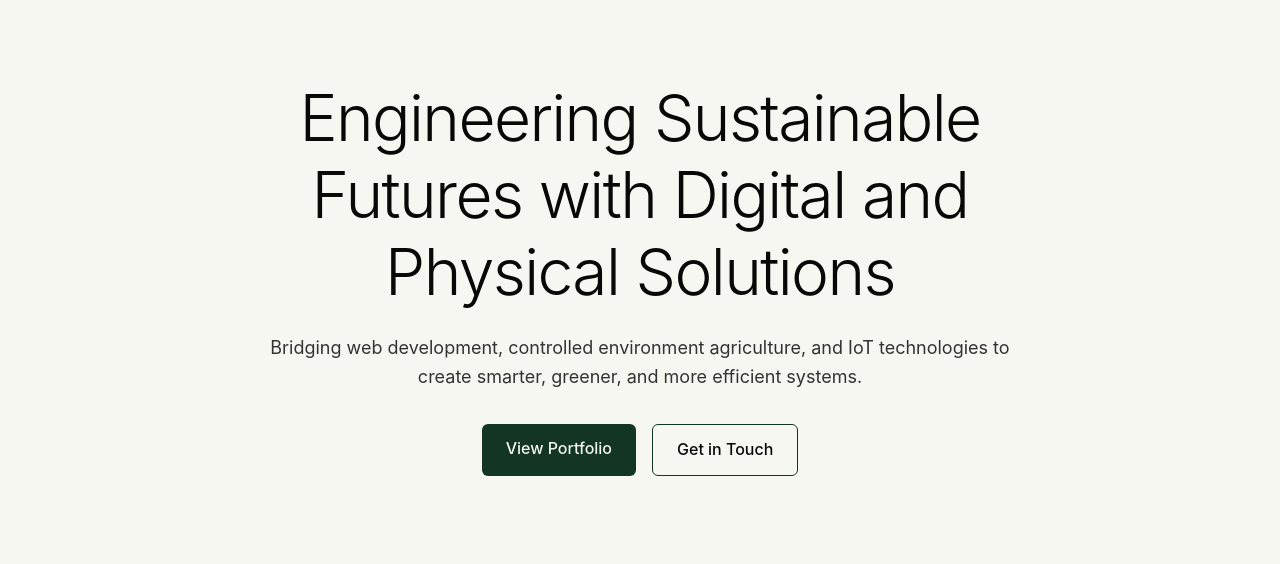
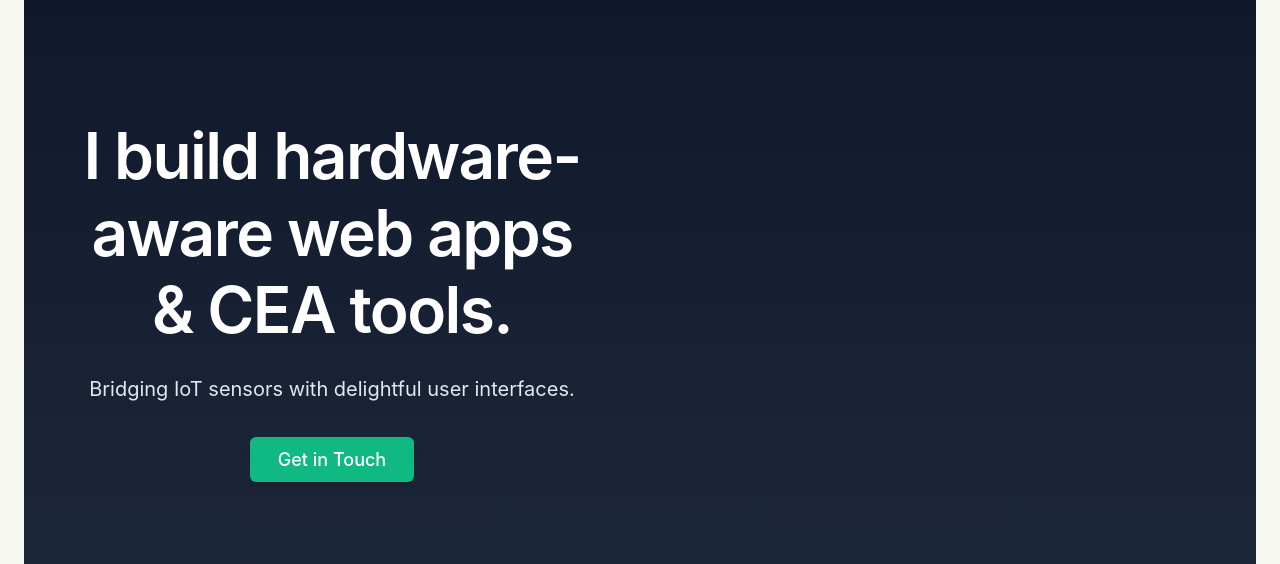
Before and after one commit to alectime/czepbuilds, a React (Vite) app in the folder frontend/: page / in a window 1280 px wide. Shown: the part 164-728 px from the top of the page. Built offline with nearby package versions, Linux system fonts and the light colour scheme.

Commit message:
Refactor hero section to 2-column layout with video

```diff
--- a/frontend/src/components/ParallaxHomePage.tsx
+++ b/frontend/src/components/ParallaxHomePage.tsx
@@ -3,6 +3,8 @@ import '../styles/ParallaxHomePage.css';
 
 // Import the ParallaxTile component
 import ParallaxTile from '../parallax-design/ParallaxTile';
+// Import video asset
+import sporeLinkDemo from '../assets/videos/sporelink-demo.mp4';
 
 const ParallaxHomePage = () => {
   // Updated projects data with real image URLs
@@ -45,6 +47,14 @@ const ParallaxHomePage = () => {
     }
   ];
 
+  // Function to scroll to contact section
+  const scrollToContact = () => {
+    const contactSection = document.getElementById('contact');
+    if (contactSection) {
+      contactSection.scrollIntoView({ behavior: 'smooth' });
+    }
+  };
+
   useEffect(() => {
     // Reveal animations on scroll
     const observerOptions = {
@@ -71,85 +81,141 @@ const ParallaxHomePage = () => {
 
   return (
     <div style={{ minHeight: '100vh', backgroundColor: 'var(--bg-color, #f7f7f2)', transition: 'background-color 0.3s ease' }}>
-      <main style={{ paddingTop: '7rem', paddingBottom: '4rem' }}>
-        {/* Hero Section */}
-        <section style={{ maxWidth: '1200px', margin: '0 auto', padding: '0 1rem', marginBottom: '6rem' }}>
-          <div style={{ maxWidth: '768px', margin: '0 auto', textAlign: 'center' }}>
+      <main style={{ paddingTop: '0', paddingBottom: '4rem' }}>
+        {/* Hero Section - 2-column layout */}
+        <section
+          style={{
+            height: '85vh',
+            background: 'linear-gradient(to bottom, #0f172a, #1e293b)',
+            display: 'flex',
+            alignItems: 'center',
+            padding: '0 1rem'
+          }}
+        >
+          <div
+            style={{
+              maxWidth: '1200px',
+              margin: '0 auto',
+              width: '100%',
+              display: 'flex',
+              flexWrap: 'wrap',
+              alignItems: 'center',
+              justifyContent: 'space-between',
+              gap: '2rem'
+            }}
+          >
+            {/* Left Column */}
+            <div
+              style={{
+                flex: '1',
+                minWidth: '300px',
+                color: 'white',
+                padding: '2rem'
+              }}
+            >
               <h1
                 className="animate-fade-in"
                 style={{
                   fontSize: 'clamp(2.5rem, 5vw, 4rem)',
-                fontWeight: 300,
+                  fontWeight: 600,
                   letterSpacing: '-0.025em',
                   marginTop: '1rem',
+                  marginBottom: '1.5rem',
                   opacity: 0,
                   animationDelay: '0.5s',
                   animationFillMode: 'forwards',
-                color: 'var(--text-color, #080806)',
-                transition: 'color 0.3s ease'
+                  color: 'white',
+                  lineHeight: '1.2'
                 }}
               >
-              Engineering Sustainable Futures with Digital and Physical Solutions
+                I build hardware-aware web apps & CEA tools.
               </h1>
               <p
                 className="animate-fade-in"
                 style={{
-                fontSize: '1.125rem',
-                color: 'var(--text-muted, #333333)',
-                marginTop: '1.5rem',
+                  fontSize: '1.25rem',
+                  color: '#e2e8f0',
+                  marginBottom: '2rem',
                   opacity: 0,
                   animationDelay: '0.7s',
                   animationFillMode: 'forwards',
-                transition: 'color 0.3s ease'
+                  lineHeight: '1.6'
                 }}
               >
-              Bridging web development, controlled environment agriculture, and IoT technologies to create smarter, greener, and more efficient systems.
+                Bridging IoT sensors with delightful user interfaces.
               </p>
               <div
                 className="animate-fade-in"
                 style={{
-                display: 'flex',
-                justifyContent: 'center',
-                gap: '1rem',
-                marginTop: '2rem',
                   opacity: 0,
                   animationDelay: '0.9s',
                   animationFillMode: 'forwards'
                 }}
               >
-              <a
-                href="#projects"
+                <button
+                  onClick={scrollToContact}
                   style={{
-                  padding: '0.75rem 1.5rem',
-                  backgroundColor: '#123524',
-                  color: '#f7f7f2',
+                    padding: '0.75rem 1.75rem',
+                    backgroundColor: '#10b981',
+                    color: 'white',
                     borderRadius: '0.375rem',
-                  transition: 'background-color 0.3s, color 0.3s',
-                  textDecoration: 'none',
+                    border: 'none',
+                    fontWeight: '500',
+                    fontSize: '1.125rem',
+                    cursor: 'pointer',
+                    transition: 'background-color 0.3s',
+                    boxShadow: '0 4px 6px rgba(0, 0, 0, 0.1)'
+                  }}
+                  onMouseOver={(e) => e.currentTarget.style.backgroundColor = '#059669'}
+                  onMouseOut={(e) => e.currentTarget.style.backgroundColor = '#10b981'}
+                >
+                  Get in Touch
+                </button>
+              </div>
+            </div>
+
+            {/* Right Column - Video */}
+            <div
+              style={{
+                flex: '1',
+                minWidth: '300px',
+                padding: '2rem',
+                display: 'flex',
+                justifyContent: 'center',
+                alignItems: 'center'
+              }}
+              className="animate-fade-in"
+            >
+              <div
+                style={{
+                  width: '100%',
+                  maxWidth: '600px',
+                  height: 'auto',
+                  borderRadius: '0.5rem',
+                  overflow: 'hidden',
+                  boxShadow: '0 20px 25px -5px rgba(0, 0, 0, 0.1), 0 10px 10px -5px rgba(0, 0, 0, 0.04)',
+                  opacity: 0,
+                  animationDelay: '1.1s',
+                  animationFillMode: 'forwards'
                 }}
               >
-                View Portfolio
-              </a>
-              <a
-                href="#about"
-                style={{
-                  padding: '0.75rem 1.5rem',
-                  backgroundColor: 'transparent',
-                  color: 'var(--text-color, #123524)',
-                  border: '1px solid #123524',
-                  borderRadius: '0.375rem',
-                  transition: 'background-color 0.3s, color 0.3s, border-color 0.3s',
-                  textDecoration: 'none',
-                }}
+                <video
+                  autoPlay
+                  loop
+                  muted
+                  playsInline
+                  style={{ width: '100%', height: 'auto', display: 'block' }}
                 >
-                Get in Touch
-              </a>
+                  <source src={sporeLinkDemo} type="video/mp4" />
+                  Your browser does not support the video tag.
+                </video>
+              </div>
             </div>
           </div>
         </section>
 
         {/* Projects Grid */}
-        <section id="projects" style={{ maxWidth: '1200px', margin: '0 auto', padding: '0 1rem', marginBottom: '6rem' }}>
+        <section id="projects" style={{ maxWidth: '1200px', margin: '0 auto', padding: '0 1rem', marginTop: '6rem', marginBottom: '6rem' }}>
           <div style={{
             display: 'grid',
             gridTemplateColumns: 'repeat(auto-fill, minmax(350px, 1fr))',
@@ -270,6 +336,7 @@ const ParallaxHomePage = () => {
                   width: '100%',
                   maxWidth: '300px',
                 }}
+                id="contact"
               >
                 Email Us
               </a>
```
Also changed, not shown: 1 other file (tests, documents, lock files or other folders). Lines whose indentation alone changed are shown as unchanged.
